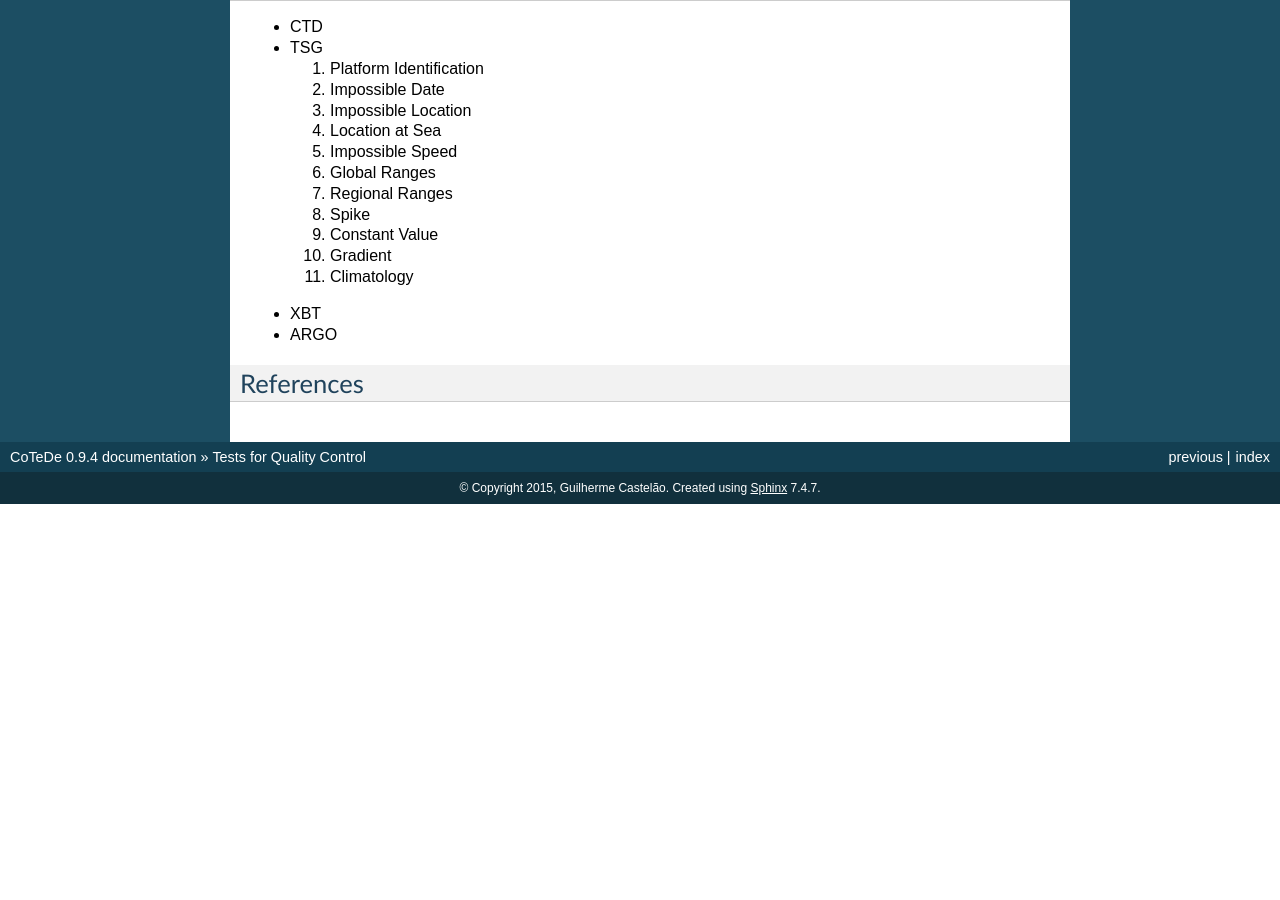
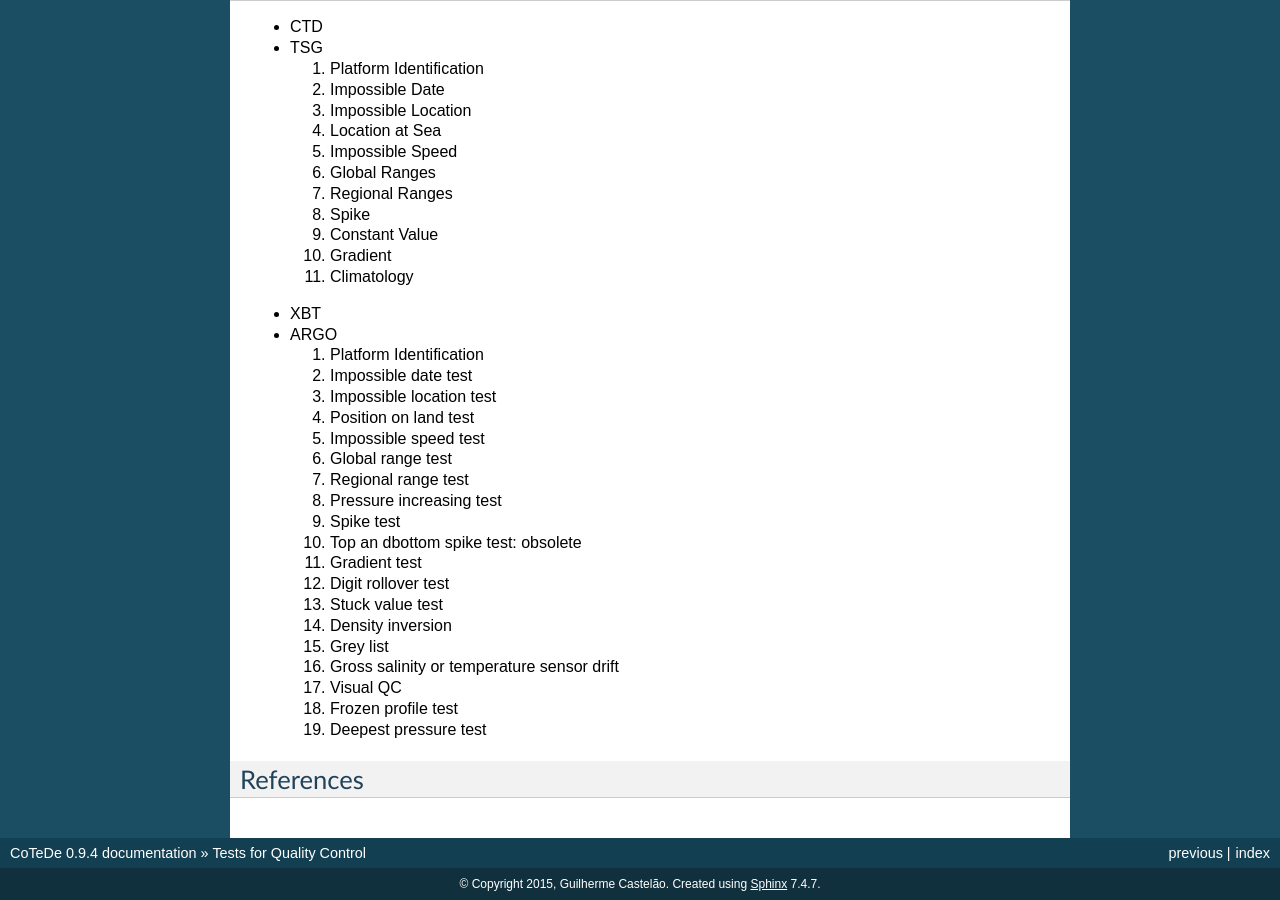
Before and after one commit to castelao/CoTeDe, a Sphinx documentation site: the page built from docs/source/tests.rst, in a window 1280 px wide and 900 px high, scrolled down 708 px. Built offline with Sphinx 7.4.7, drawn with Linux system fonts in a browser that asks for light colours; pages that are not in the unit, such as notebooks, are missing from menus; before the commit the page ends 1212 px from its top, so only the background shows below that.

Commit message:
Adding list of ARGO tests.

```diff
--- a/docs/source/tests.rst
+++ b/docs/source/tests.rst
@@ -64,5 +64,26 @@ Tests according to Instrument Type
 
 - ARGO
 
+  1. Platform Identification
+  2. Impossible date test
+  3. Impossible location test
+  4. Position on land test
+  5. Impossible speed test
+  6. Global range test
+  7. Regional range test
+  8. Pressure increasing test
+  9. Spike test
+  10. Top an dbottom spike test: obsolete
+  11. Gradient test
+  12. Digit rollover test
+  13. Stuck value test
+  14. Density inversion
+  15. Grey list
+  16. Gross salinity or temperature sensor drift
+  17. Visual QC
+  18. Frozen profile test
+  19. Deepest pressure test
+
+
 References
 ----------
```
